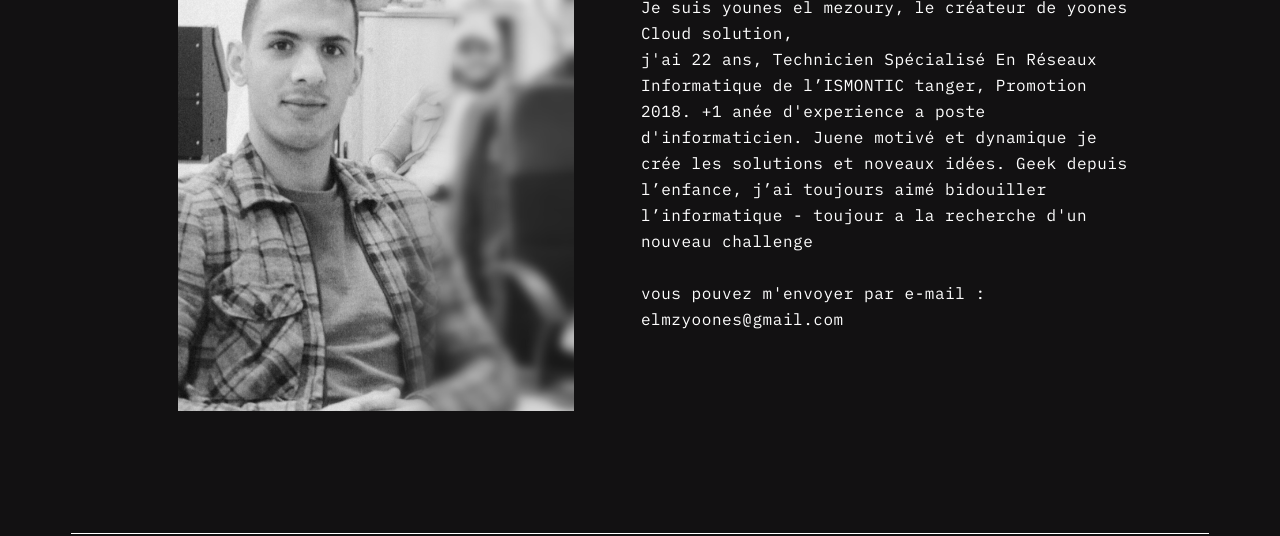
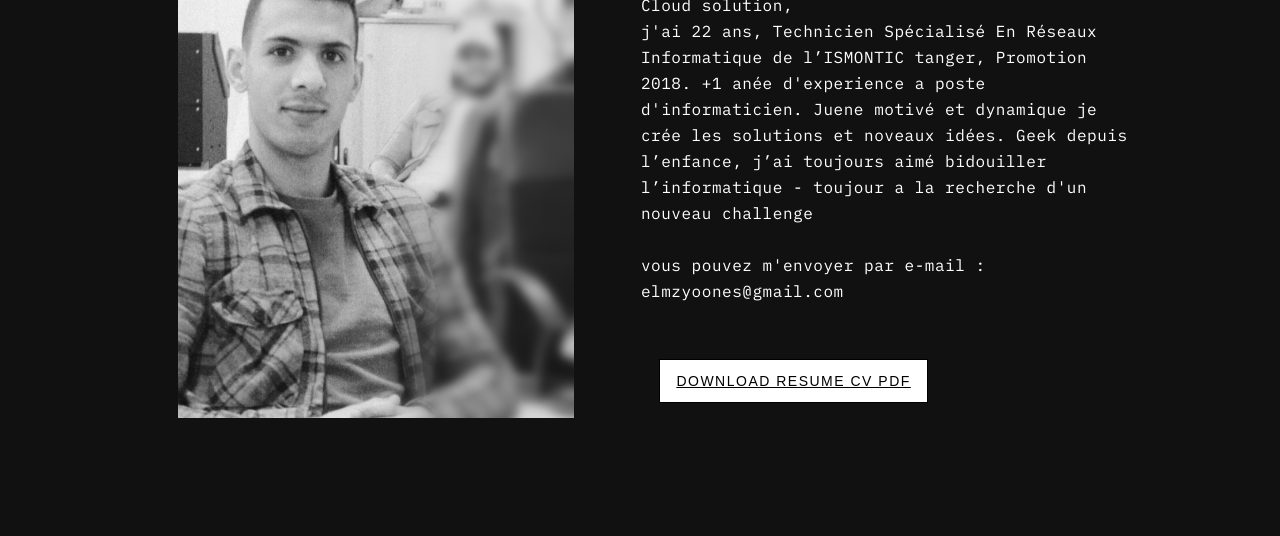
Before and after one commit to yo-ones/yo-ones.github.io, a plain HTML site: page biography.html in a window 1280 px wide. Shown: the part 266-802 px from the top of the page. Drawn offline with Linux system fonts and the light colour scheme.

Commit message:
Update biography.html

```diff
--- a/biography.html
+++ b/biography.html
@@ -21,6 +21,7 @@
 
     <link rel="shortcut icon" id="dynamic-favicon" href="./arch/icon.svg" data-favicon-light-icon="./arch/icon.svg" data-favicon-dark-icon="./arch/icon.svg">
     <link rel="stylesheet" href="./css/style.css">
+    <link rel="stylesheet" href="./css/screen307d.css">
 
 
   </head>
@@ -122,6 +123,11 @@
         <h3  style="font-family:IBM Plex Mono,sans-serif; font-size:16px" >  </h3>
         <h3  style="font-family:IBM Plex Mono,sans-serif; font-size:16px" > <br>vous pouvez m'envoyer par e-mail  : elmzyoones@gmail.com </h3>
 
+        </div>
+        <div class="hub-menu" style="background-color: rgba(0, 0, 0, 0) ">
+            <ul>
+              <li><a href="#" style="color: #000; ">download resume cv PDF </a></li>
+            </ul>
         </div>
      </div>
     </div>
```
